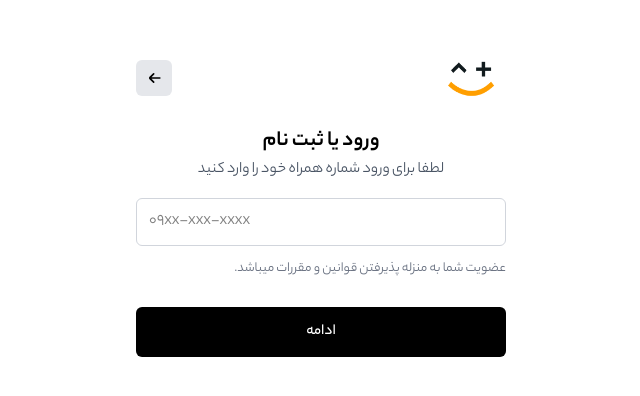
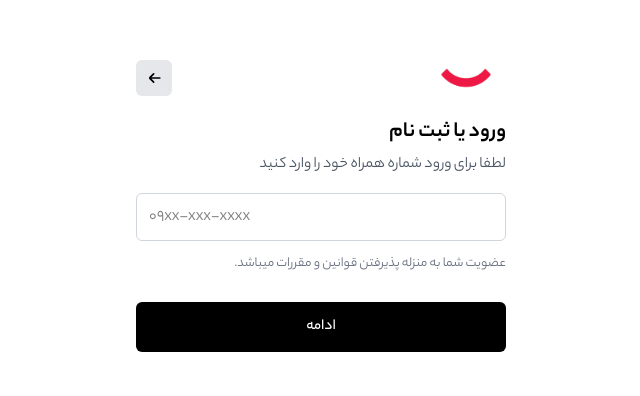
Before and after one commit to MehranAmanollah2049/digino-react-app, a React (Vite) app: page /auth in a window 1280 px wide. Shown: the part 194-590 px from the top of the page, without its empty margins (358-998 px from the left). Built offline with nearby package versions, Linux system fonts and the light colour scheme.

Commit message:
logo updated + some auth style bugs fixed

```diff
--- a/src/assets/css/main.css
+++ b/src/assets/css/main.css
@@ -7,7 +7,7 @@ body {
 
 /* roots */
 :root {
-  --theme: #ffa41b;
+  --theme: #ed1944;
   --width: 1100px;
 }
 
--- a/src/components/Logo.tsx
+++ b/src/components/Logo.tsx
@@ -2,7 +2,7 @@ import { Link } from "react-router";
 
 export default function Logo() {
   return (
-    <Link to="/" className="h-[70px]">
+    <Link to="/" className="w-[80px] h-full">
       <img src="/logo.png" className="w-full h-full object-contain" alt="" />
     </Link>
   );
--- a/src/layouts/AuthLayout.tsx
+++ b/src/layouts/AuthLayout.tsx
@@ -2,8 +2,8 @@ import { Outlet } from "react-router";
 
 export default function AuthLayout() {
   return (
-      <div className="w-full h-lvh flex items-center justify-center">
-        <div className="w-[90%] h-full py-8 flex items-center justify-between flex-col sm:w-[370px] sm:justify-center">
+      <div className="w-full h-lvh flex items-start justify-center">
+        <div className="w-[90%] min-h-full py-8 flex items-center justify-between flex-col sm:w-[370px] sm:justify-center">
           <Outlet />
         </div>
       </div>
--- a/src/pages/auth/Login.tsx
+++ b/src/pages/auth/Login.tsx
@@ -51,7 +51,7 @@ export default function Login() {
   return (
     <>
       <div className="w-full relative">
-        <div className="w-full h-[45px] flex items-center justify-between">
+        <div className="w-full h-[36px] flex items-center justify-between">
           <Logo />
           <Link
             to="/"
@@ -69,11 +69,11 @@ export default function Login() {
             </svg>
           </Link>
         </div>
-        <div className="w-full mt-6">
-          <p className="w-full text-center font-bold text-[22px] text-black">
+        <div className="w-full mt-5">
+          <p className="w-full text-right font-bold text-[22px] text-black mb-1">
             ورود یا ثبت نام
           </p>
-          <p className="w-full text-center text-gray-600">
+          <p className="w-full text-right text-gray-600">
             لطفا برای ورود شماره همراه خود را وارد کنید
           </p>
         </div>
--- a/src/pages/auth/Verify.tsx
+++ b/src/pages/auth/Verify.tsx
@@ -65,7 +65,7 @@ export default function Verify() {
 
     // resend
     const [resendLoading, setResendLoading] = useState(false);
-    const timerDuration = 10;
+    const timerDuration = 120;
 
 
     let resendHandler = () => {
@@ -135,7 +135,7 @@ export default function Verify() {
     return (
         <>
             <div className="w-full relative">
-                <div className="w-full h-[45px] flex items-center justify-between">
+                <div className="w-full h-[36px] flex items-center justify-between">
                     <Logo />
                     <Link
                         to="/auth"
@@ -153,12 +153,12 @@ export default function Verify() {
                         </svg>
                     </Link>
                 </div>
-                <div className="w-full mt-6">
-                    <p className="w-full text-center font-bold text-[22px] text-black mb-1">
+                <div className="w-full mt-5">
+                    <p className="w-full text-right font-bold text-[22px] text-black mb-1">
                         تایید شماره موبایل
                     </p>
-                    <p className="w-full text-center text-gray-600">
-                        کد ۴ رقمی ارسال‌شده به شماره "{phoneNumber}" را وارد کنید.
+                    <p className="w-full text-right text-gray-600">
+                        کد ارسال‌شده به شماره "{phoneNumber}" را وارد کنید.
                     </p>
 
                     <div className="w-full rounded-md bg-gray-100 border border-gray-300 py-3 mt-3 mb-1 flex items-center justify-center">
```
Also changed, not shown: public/logo.png.
